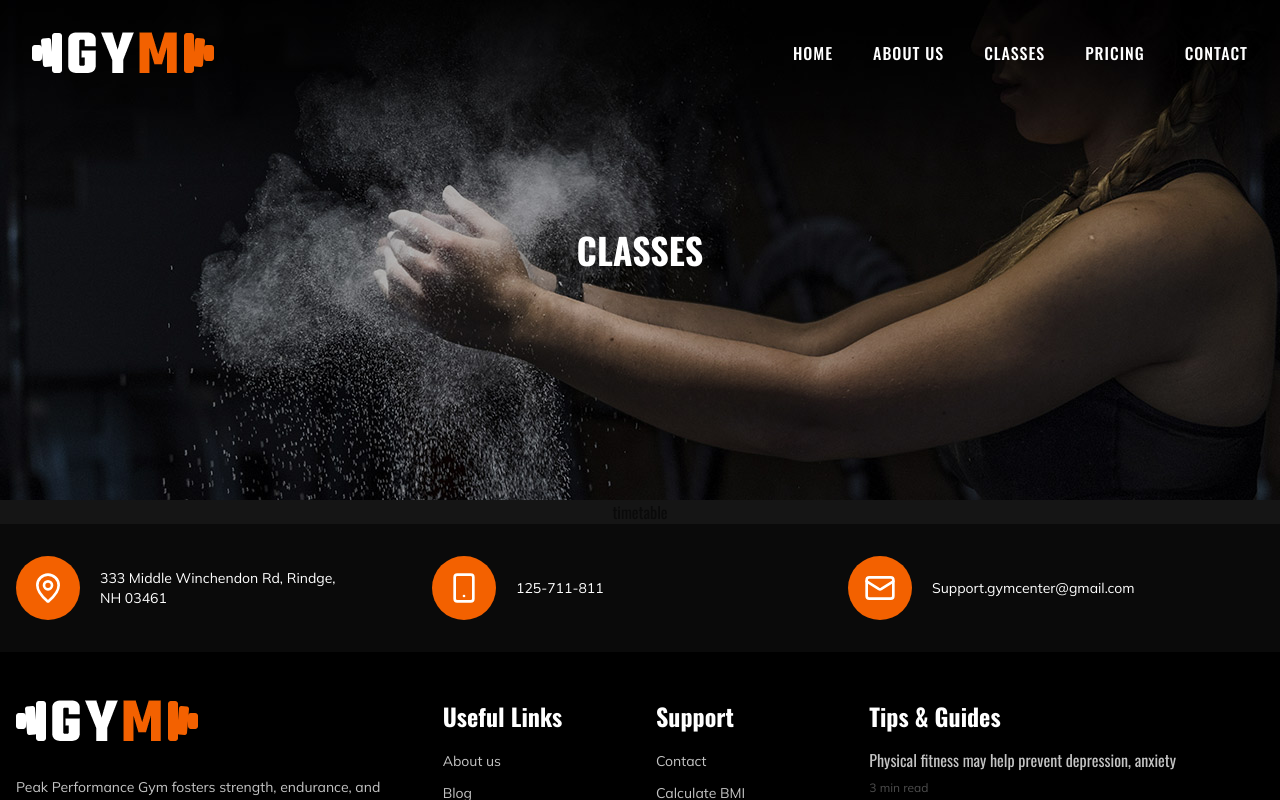
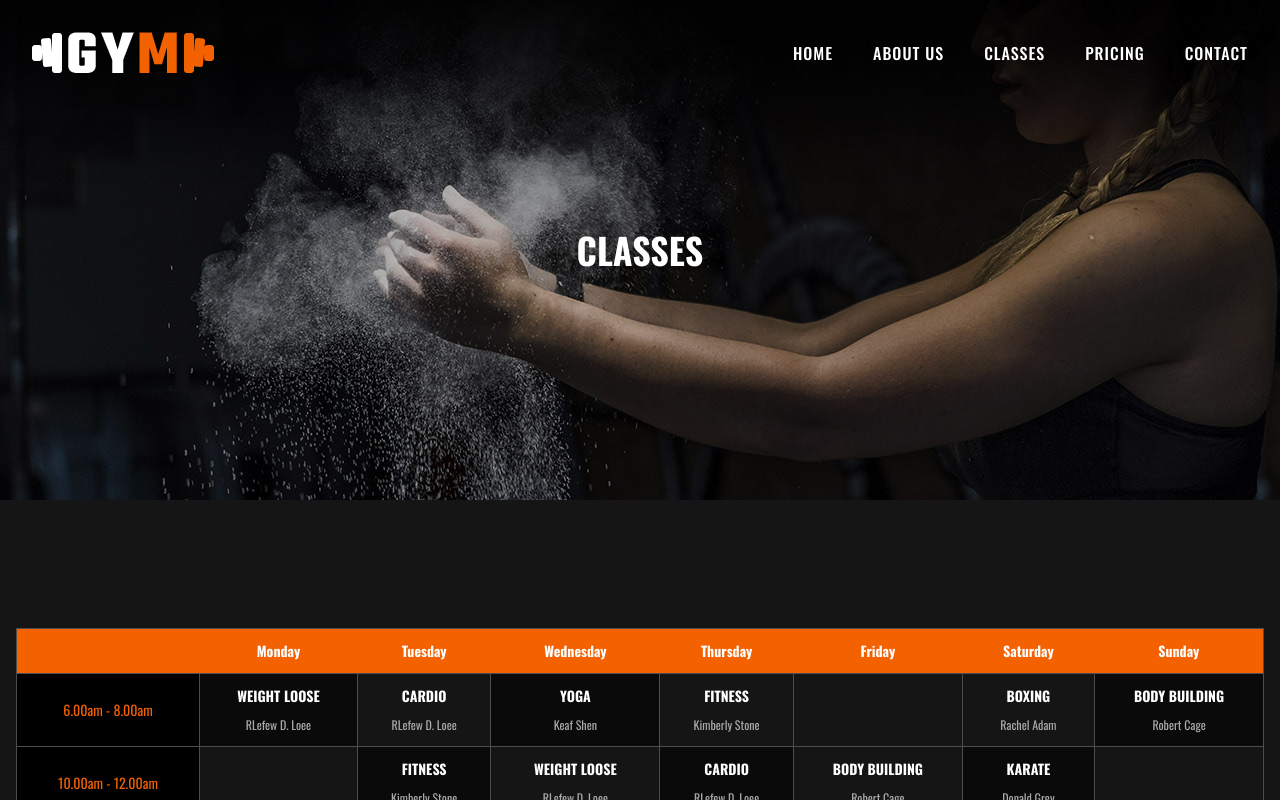
Before and after one commit to felipe-muner/podium-gym, a Next.js app: page /classes in a window 1280 px wide. Shown: the top 800 px of the page. Built offline with nearby package versions, Linux system fonts and the light colour scheme.

Commit message:
feat: amazing first timetable component version

```diff
--- a/components/Timetable/Timetable.tsx
+++ b/components/Timetable/Timetable.tsx
@@ -1,12 +1,102 @@
-import React from "react"
+import React from 'react';
 
+const Timetable = () => {
+  const timetable = [
+    {
+      time: '6.00am - 8.00am',
+      days: [
+        { name: 'WEIGHT LOOSE', instructor: 'RLefew D. Loee', type: 'dark' },
+        { name: 'Cardio', instructor: 'RLefew D. Loee' },
+        { name: 'Yoga', instructor: 'Keaf Shen', type: 'dark' },
+        { name: 'Fitness', instructor: 'Kimberly Stone' },
+        {},
+        { name: 'Boxing', instructor: 'Rachel Adam' },
+        { name: 'Body Building', instructor: 'Robert Cage', type: 'dark' },
+      ],
+    },
+    {
+      time: '10.00am - 12.00am',
+      days: [
+        {},
+        { name: 'Fitness', instructor: 'Kimberly Stone', type: 'dark' },
+        { name: 'WEIGHT LOOSE', instructor: 'RLefew D. Loee' },
+        { name: 'Cardio', instructor: 'RLefew D. Loee', type: 'dark' },
+        { name: 'Body Building', instructor: 'Robert Cage' },
+        { name: 'Karate', instructor: 'Donald Grey', type: 'dark' },
+        {},
+      ],
+    },
+    {
+      time: '5.00pm - 7.00pm',
+      days: [
+        { name: 'Boxing', instructor: 'Rachel Adam', type: 'dark' },
+        { name: 'Karate', instructor: 'Donald Grey' },
+        { name: 'Body Building', instructor: 'Robert Cage', type: 'dark' },
+        {},
+        { name: 'Yoga', instructor: 'Keaf Shen', type: 'dark' },
+        { name: 'Cardio', instructor: 'RLefew D. Loee' },
+        { name: 'Fitness', instructor: 'Kimberly Stone', type: 'dark' },
+      ],
+    },
+    {
+      time: '7.00pm - 9.00pm',
+      days: [
+        { name: 'Cardio', instructor: 'RLefew D. Loee' },
+        {},
+        { name: 'Boxing', instructor: 'Rachel Adam' },
+        { name: 'Yoga', instructor: 'Keaf Shen', type: 'dark' },
+        { name: 'Karate', instructor: 'Donald Grey' },
+        { name: 'Boxing', instructor: 'Rachel Adam', type: 'dark' },
+        { name: 'WEIGHT LOOSE', instructor: 'RLefew D. Loee' },
+      ],
+    },
+  ];
 
-const Timetable: React.FC = () => {
   return (
-    <section className="flex justify-center">
-      timetable
+    <section className="overflow-x-auto bg-brand-background-2 p-4 container mx-auto my-28">
+      <table className="min-w-full border-collapse border border-brand-gray-darker text-center">
+        <thead>
+          <tr className="bg-brand-orange">
+            <th className="p-3 text-sm text-white">&nbsp;</th>
+            <th className="p-3 text-sm text-white">Monday</th>
+            <th className="p-3 text-sm text-white">Tuesday</th>
+            <th className="p-3 text-sm text-white">Wednesday</th>
+            <th className="p-3 text-sm text-white">Thursday</th>
+            <th className="p-3 text-sm text-white">Friday</th>
+            <th className="p-3 text-sm text-white">Saturday</th>
+            <th className="p-3 text-sm text-white">Sunday</th>
+          </tr>
+        </thead>
+        <tbody>
+          {timetable.map((row, rowIndex) => (
+            <tr key={rowIndex}>
+              <td className="border border-brand-gray-darker bg-brand-black p-3 text-sm text-brand-orange">
+                {row.time}
+              </td>
+              {row.days.map((day, dayIndex) => (
+                <td
+                  key={dayIndex}
+                  className={`border border-brand-gray-darker p-3 text-sm ${day.type === 'dark' ? 'bg-brand-background-1' : 'bg-brand-background-2'
+                    } hover:bg-brand-orange transition`}
+                >
+                  {day.name ? (
+                    <div>
+                      <h5 className="mb-2 text-sm font-semibold uppercase text-white">
+                        {day.name}
+                      </h5>
+                      <span className="text-xs text-brand-gray-medium">
+                        {day.instructor}
+                      </span>
+                    </div>
+                  ) : null}
+                </td>
+              ))}
+            </tr>
+          ))}
+        </tbody>
+      </table>
     </section>
-  )
-}
+  );
+};
 
 export default Timetable;
```
